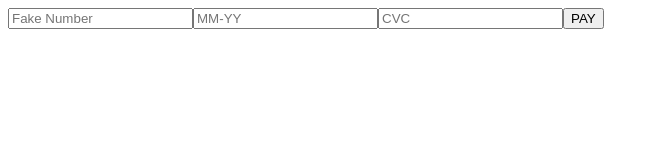
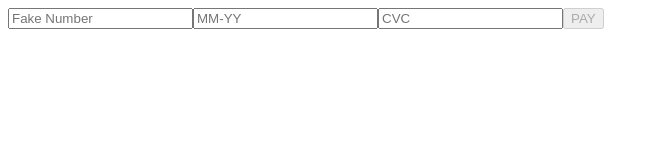
Before and after one commit to m-thompson-code/rxjs-academy, an Angular app: page / in a window 1280 px wide. Shown: the top 160 px of the page, without its empty margins (0-659 px from the left). Built offline with nearby package versions, Linux system fonts and the light colour scheme.

Commit message:
Disable pay button

```diff
--- a/src/app/app.component.html
+++ b/src/app/app.component.html
@@ -12,7 +12,7 @@
     <input type="text" name="cvc" placeholder="CVC" [class.error]="showCVCError | async"
         (input)="handleCVCInput($event)" (blur)="cvcBlurredOnce.next(true)"/>
 
-    <button>
+    <button [disabled]="isCardInvalid | async">
         PAY
     </button>
 </form>
--- a/src/app/app.component.ts
+++ b/src/app/app.component.ts
@@ -1,6 +1,6 @@
 import { Component, OnInit } from '@angular/core';
 
-import { BehaviorSubject, MonoTypeOperatorFunction, Observable, merge, Subscription } from 'rxjs';
+import { BehaviorSubject, Observable, merge, Subscription, combineLatest } from 'rxjs';
 import { map, tap, scan } from 'rxjs/operators';
 
 interface ErrorMessageEvent {
@@ -78,6 +78,8 @@ export class AppComponent implements OnInit {
     public showCardNumberError!: Observable<boolean>;
     public showExpiryError!: Observable<boolean>;
     public showCVCError!: Observable<boolean>;
+
+    public isCardInvalid!: Observable<boolean>;
 
     public ngOnInit(): void {
         this._sub = new Subscription();// Used to collect subscriptions so we can unsubscribe them all later if needed
@@ -216,6 +218,10 @@ export class AppComponent implements OnInit {
         this.showCVCError = cvcState.pipe(map<InputState, boolean>(value => {
             return !!value.errorMessage && value.blurredOnce;
         }));
+
+        this.isCardInvalid = combineLatest([this.cardNumberError, this.expiryError, this.cvcError]).pipe(map(values => {
+            return values.some(showError => !!showError);
+        }))
     }
 
     public handleCardNumberInput(event: Event): void {
```
Also changed, not shown: notes.txt.
